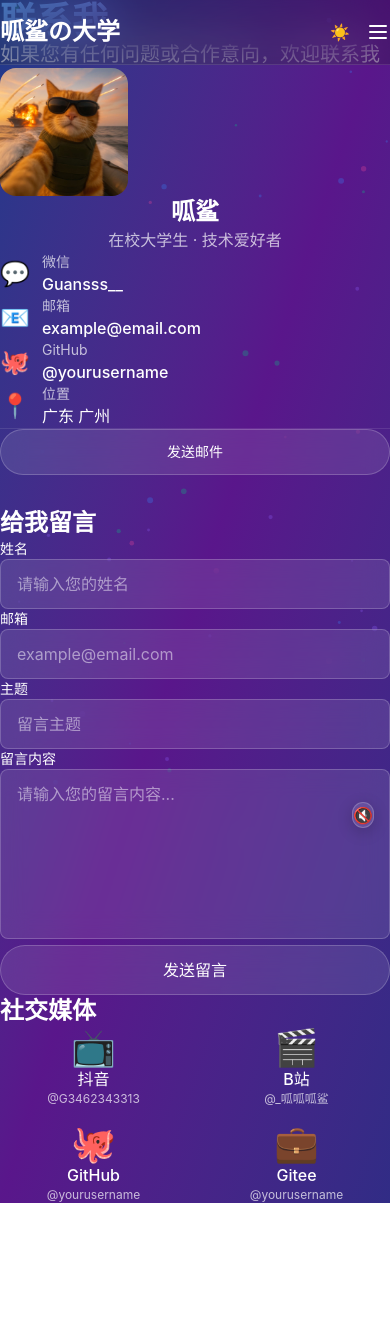
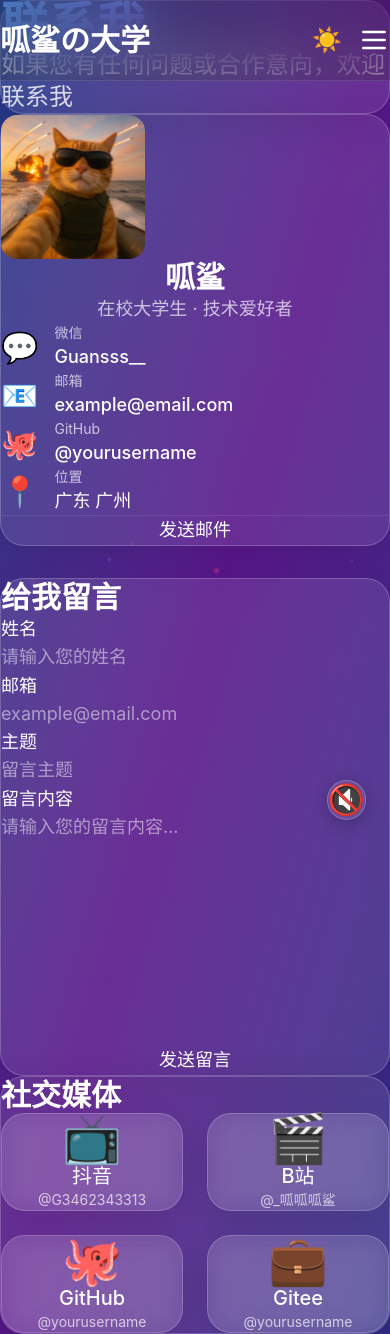
Before and after one commit to SamGuan3/my-college-life, a Vue app: page /contact in a window 390 px wide. Before the commit the page ends 1203 px from the top, so only its background shows below. Built offline with nearby package versions, Linux system fonts and the light colour scheme.

Commit message:
顶部字体显示不全

```diff
--- a/src/components/MusicPlayer.vue
+++ b/src/components/MusicPlayer.vue
@@ -1,13 +1,13 @@
 <template>
-  <div class="fixed bottom-4 right-4 z-50">
+  <div class="fixed bottom-6 right-6 z-50">
     <button
       @click="isPlaying = !isPlaying"
-      class="p-3 rounded-full hover:bg-white/20 transition-all"
+      class="p-4 rounded-full hover:bg-white/20 transition-all"
       :class="{ 'animate-pulse': isPlaying }"
       style="background: rgba(255, 255, 255, 0.1); backdrop-filter: blur(12px); border: 1px solid rgba(255, 255, 255, 0.2); box-shadow: 0 4px 16px rgba(0, 0, 0, 0.2);"
     >
-      <span v-if="isPlaying">🎵</span>
-      <span v-else>🔇</span>
+      <span class="text-3xl" v-if="isPlaying">🎵</span>
+      <span class="text-3xl" v-else>🔇</span>
     </button>
 
     <audio
@@ -17,14 +17,14 @@
       @timeupdate="updateProgress"
     ></audio>
 
-    <div v-if="showList" class="absolute bottom-16 right-0 p-4 w-64 rounded-3xl border border-white/20 bg-white/10 shadow-lg backdrop-blur-xl" style="background: rgba(255, 255, 255, 0.1); backdrop-filter: blur(12px); border: 1px solid rgba(255, 255, 255, 0.2);">
-      <h3 class="text-lg font-bold mb-3">播放列表</h3>
-      <div class="space-y-2">
+    <div v-if="showList" class="absolute bottom-20 right-0 p-6 w-72 rounded-3xl border border-white/20 bg-white/10 shadow-lg backdrop-blur-xl" style="background: rgba(255, 255, 255, 0.1); backdrop-filter: blur(12px); border: 1px solid rgba(255, 255, 255, 0.2);">
+      <h3 class="text-xl font-bold mb-6">播放列表</h3>
+      <div class="space-y-3">
         <button
           v-for="(song, index) in playlist"
           :key="index"
           @click="playSong(index)"
-          class="w-full text-left px-3 py-2 rounded-lg hover:bg-white/10 transition-all text-sm"
+          class="w-full text-left px-5 py-3 rounded-lg hover:bg-white/10 transition-all text-lg"
           :class="{ 'bg-white/10': currentIndex === index }"
         >
           {{ song.title }}
@@ -32,16 +32,16 @@
       </div>
     </div>
 
-    <div v-if="isPlaying" class="absolute bottom-16 right-0 p-3 w-64 rounded-3xl border border-white/20 bg-white/10 shadow-lg backdrop-blur-xl" style="background: rgba(255, 255, 255, 0.1); backdrop-filter: blur(12px); border: 1px solid rgba(255, 255, 255, 0.2);">
-      <div class="flex items-center gap-3 mb-2">
-        <span class="text-sm">{{ formatTime(currentTime) }}</span>
-        <div class="flex-1 h-1 bg-white/20 rounded-full overflow-hidden">
+    <div v-if="isPlaying" class="absolute bottom-20 right-0 p-5 w-72 rounded-3xl border border-white/20 bg-white/10 shadow-lg backdrop-blur-xl" style="background: rgba(255, 255, 255, 0.1); backdrop-filter: blur(12px); border: 1px solid rgba(255, 255, 255, 0.2);">
+      <div class="flex items-center gap-4 mb-3">
+        <span class="text-base">{{ formatTime(currentTime) }}</span>
+        <div class="flex-1 h-3 bg-white/20 rounded-full overflow-hidden">
           <div
             class="h-full transition-all"
             style="width: 60%; background: linear-gradient(to right, #3b82f6, #a855f7);"
           ></div>
         </div>
-        <span class="text-sm">{{ formatTime(duration) }}</span>
+        <span class="text-base">{{ formatTime(duration) }}</span>
       </div>
     </div>
   </div>
--- a/src/components/Navbar.vue
+++ b/src/components/Navbar.vue
@@ -3,18 +3,18 @@
     class="fixed top-0 left-0 right-0 z-50 border-b border-white/10 bg-black/20 backdrop-blur-xl"
   >
     <div class="mx-auto max-w-7xl px-6">
-      <div class="flex h-16 items-center justify-between">
+      <div class="flex h-20 items-center justify-between">
         <div class="flex items-center gap-8">
-          <router-link to="/" class="text-2xl font-bold text-white">
+          <router-link to="/" class="text-3xl font-bold text-white">
             {{ title }}
           </router-link>
 
-          <div class="hidden md:flex items-center gap-1">
+          <div class="hidden md:flex items-center gap-2">
             <router-link
               v-for="item in navItems"
               :key="item.path"
               :to="item.path"
-              class="rounded-lg px-4 py-2 text-sm font-medium text-white/80 transition-all hover:bg-white/10 hover:text-white"
+              class="nav-link rounded-lg px-6 py-3 text-lg font-medium text-white/80 transition-all hover:bg-white/10 hover:text-white"
               :class="{ 'bg-white/10 text-white': $route.path === item.path }"
             >
               {{ item.label }}
@@ -24,19 +24,19 @@
 
         <div class="flex items-center gap-4">
           <button
-            class="rounded-lg p-2 text-white hover:bg-white/20 transition-all"
+            class="glass-button rounded-lg p-3 text-white hover:bg-white/20"
             @click="toggleTheme"
             title="切换主题"
           >
-            <span v-if="isDark">☀️</span>
-            <span v-else>🌙</span>
+            <span class="text-2xl" v-if="isDark">☀️</span>
+            <span class="text-2xl" v-else>🌙</span>
           </button>
 
           <button
-            class="md:hidden rounded-lg p-2 text-white hover:bg-white/20"
+            class="md:hidden rounded-lg p-3 text-white hover:bg-white/20"
             @click="toggleMobileMenu"
           >
-            <svg class="h-6 w-6" fill="none" stroke="currentColor" viewBox="0 0 24 24">
+            <svg class="h-8 w-8" fill="none" stroke="currentColor" viewBox="0 0 24 24">
               <path
                 stroke-linecap="round"
                 stroke-linejoin="round"
@@ -48,13 +48,13 @@
         </div>
       </div>
 
-      <div v-if="mobileMenuOpen" class="md:hidden border-t border-white/10 py-4">
-        <div class="flex flex-col gap-2">
+      <div v-if="mobileMenuOpen" class="md:hidden border-t border-white/10 py-6">
+        <div class="flex flex-col gap-3">
           <router-link
             v-for="item in navItems"
             :key="item.path"
             :to="item.path"
-            class="rounded-lg px-4 py-2 text-sm font-medium text-white/80 transition-all hover:bg-white/10 hover:text-white"
+            class="rounded-lg px-6 py-4 text-lg font-medium text-white/80 transition-all hover:bg-white/10 hover:text-white"
             :class="{ 'bg-white/10 text-white': $route.path === item.path }"
             @click="mobileMenuOpen = false"
           >
@@ -96,11 +96,3 @@ const toggleTheme = () => {
   isDark.value = !isDark.value
 }
 </script>
-
-<style scoped>
-.glass-button {
-  background: rgba(255, 255, 255, 0.1);
-  backdrop-filter: blur(12px);
-  border: 1px solid rgba(255, 255, 255, 0.2);
-}
-</style>
--- a/src/pages/Contact.vue
+++ b/src/pages/Contact.vue
@@ -1,57 +1,57 @@
 <template>
-  <div class="min-h-screen pt-16">
+  <div class="min-h-screen pt-20">
     <div class="mx-auto max-w-7xl px-6 py-12">
-      <div class="glass-card p-8 mb-8">
-        <h1 class="text-4xl md:text-5xl font-bold mb-4 text-gradient">
+      <div class="glass-card p-10 mb-10">
+        <h1 class="text-5xl md:text-6xl font-bold mb-6 text-gradient">
           联系我
         </h1>
-        <p class="text-xl text-white/80">
+        <p class="text-2xl text-white/80">
           如果您有任何问题或合作意向，欢迎联系我
         </p>
       </div>
 
       <div class="grid grid-cols-1 lg:grid-cols-12 gap-8">
         <div class="lg:col-span-4">
-          <div class="glass-card p-6 sticky top-24">
-            <div class="text-center mb-6">
-              <img src="/cat.jpg" alt="呱鲨" class="w-32 h-32 rounded-2xl object-cover mx-auto mb-4" />
-              <h2 class="text-2xl font-bold mb-2">呱鲨</h2>
-              <p class="text-white/70">在校大学生 · 技术爱好者</p>
+          <div class="glass-card p-8 sticky top-24">
+            <div class="text-center mb-8">
+              <img src="/cat.jpg" alt="呱鲨" class="w-36 h-36 rounded-2xl object-cover mx-auto mb-6" />
+              <h2 class="text-3xl font-bold mb-3">呱鲨</h2>
+              <p class="text-lg text-white/70">在校大学生 · 技术爱好者</p>
             </div>
 
-            <div class="space-y-4">
-              <div class="flex items-center gap-3">
-                <span class="text-2xl">💬</span>
+            <div class="space-y-6">
+              <div class="flex items-center gap-4">
+                <span class="text-3xl">💬</span>
                 <div>
-                  <div class="text-sm text-white/70">微信</div>
-                  <div class="font-medium">Guansss__</div>
+                  <div class="text-sm text-white/70 mb-1">微信</div>
+                  <div class="text-lg font-medium">Guansss__</div>
                 </div>
               </div>
-              <div class="flex items-center gap-3">
-                <span class="text-2xl">📧</span>
+              <div class="flex items-center gap-4">
+                <span class="text-3xl">📧</span>
                 <div>
-                  <div class="text-sm text-white/70">邮箱</div>
-                  <div class="font-medium">example@email.com</div>
+                  <div class="text-sm text-white/70 mb-1">邮箱</div>
+                  <div class="text-lg font-medium">example@email.com</div>
                 </div>
               </div>
-              <div class="flex items-center gap-3">
-                <span class="text-2xl">🐙</span>
+              <div class="flex items-center gap-4">
+                <span class="text-3xl">🐙</span>
                 <div>
-                  <div class="text-sm text-white/70">GitHub</div>
-                  <div class="font-medium">@yourusername</div>
+                  <div class="text-sm text-white/70 mb-1">GitHub</div>
+                  <div class="text-lg font-medium">@yourusername</div>
                 </div>
               </div>
-              <div class="flex items-center gap-3">
-                <span class="text-2xl">📍</span>
+              <div class="flex items-center gap-4">
+                <span class="text-3xl">📍</span>
                 <div>
-                  <div class="text-sm text-white/70">位置</div>
-                  <div class="font-medium">广东 广州</div>
+                  <div class="text-sm text-white/70 mb-1">位置</div>
+                  <div class="text-lg font-medium">广东 广州</div>
                 </div>
               </div>
             </div>
 
-            <div class="border-t border-white/10 pt-4 mt-6">
-              <button class="w-full glass-button py-3 text-sm hover:bg-white/20">
+            <div class="border-t border-white/10 pt-6 mt-8">
+              <button class="w-full glass-button py-4 text-lg hover:bg-white/20">
                 发送邮件
               </button>
             </div>
@@ -59,57 +59,100 @@
         </div>
 
         <div class="lg:col-span-8">
-          <div class="glass-card p-8">
-            <h2 class="text-2xl font-bold mb-6">给我留言</h2>
-            <form @submit.prevent="submitForm" class="space-y-6">
+          <div class="glass-card p-10">
+            <h2 class="text-3xl font-bold mb-8">给我留言</h2>
+            <form @submit.prevent="submitForm" class="space-y-8">
               <div>
-                <label class="block text-sm font-medium mb-2">姓名</label>
-                <input v-model="form.name" type="text" placeholder="请输入您的姓名" class="glass-input w-full" required />
+                <label class="block text-lg font-medium mb-3">姓名</label>
+                <input
+                  v-model="form.name"
+                  type="text"
+                  placeholder="请输入您的姓名"
+                  class="glass-input w-full py-4 px-6 text-lg"
+                  required
+                />
               </div>
+
               <div>
-                <label class="block text-sm font-medium mb-2">邮箱</label>
-                <input v-model="form.email" type="email" placeholder="example@email.com" class="glass-input w-full" required />
+                <label class="block text-lg font-medium mb-3">邮箱</label>
+                <input
+                  v-model="form.email"
+                  type="email"
+                  placeholder="example@email.com"
+                  class="glass-input w-full py-4 px-6 text-lg"
+                  required
+                />
               </div>
+
               <div>
-                <label class="block text-sm font-medium mb-2">主题</label>
-                <input v-model="form.subject" type="text" placeholder="留言主题" class="glass-input w-full" required />
+                <label class="block text-lg font-medium mb-3">主题</label>
+                <input
+                  v-model="form.subject"
+                  type="text"
+                  placeholder="留言主题"
+                  class="glass-input w-full py-4 px-6 text-lg"
+                  required
+                />
               </div>
+
               <div>
-                <label class="block text-sm font-medium mb-2">留言内容</label>
-                <textarea v-model="form.message" rows="6" placeholder="请输入您的留言内容..." class="glass-input w-full resize-none" required></textarea>
+                <label class="block text-lg font-medium mb-3">留言内容</label>
+                <textarea
+                  v-model="form.message"
+                  rows="8"
+                  placeholder="请输入您的留言内容..."
+                  class="glass-input w-full py-4 px-6 text-lg resize-none"
+                  required
+                ></textarea>
               </div>
-              <button type="submit" class="w-full glass-button py-3 text-white hover:bg-white/20 transition-all">
+
+              <button
+                type="submit"
+                class="w-full glass-button py-4 text-lg text-white hover:bg-white/20 transition-all"
+              >
                 发送留言
               </button>
             </form>
 
-            <div v-if="submitted" class="mt-6 p-4 bg-green-500/20 border border-green-400/30 rounded-lg">
-              <p class="text-green-300 text-center">留言已发送，感谢您的反馈！</p>
+            <div v-if="submitted" class="mt-8 p-6 bg-green-500/20 border border-green-400/30 rounded-lg">
+              <p class="text-green-300 text-lg text-center">留言已发送，感谢您的反馈！</p>
             </div>
           </div>
 
-          <div class="glass-card p-8 mt-8">
-            <h2 class="text-2xl font-bold mb-6">社交媒体</h2>
-            <div class="grid grid-cols-2 md:grid-cols-4 gap-4">
-              <a href="#" class="glass-card p-6 text-center hover:bg-white/15 transition-all">
-                <div class="text-4xl mb-2">📺</div>
-                <div class="font-medium">抖音</div>
-                <div class="text-xs text-white/70 mt-1">@G3462343313</div>
+          <div class="glass-card p-10 mt-10">
+            <h2 class="text-3xl font-bold mb-8">社交媒体</h2>
+            <div class="grid grid-cols-2 md:grid-cols-4 gap-6">
+              <a
+                href="#"
+                class="glass-card p-8 text-center hover:bg-white/15 transition-all"
+              >
+                <div class="text-5xl mb-4">📺</div>
+                <div class="text-xl font-medium">抖音</div>
+                <div class="text-sm text-white/70 mt-2">@G3462343313</div>
               </a>
-              <a href="#" class="glass-card p-6 text-center hover:bg-white/15 transition-all">
-                <div class="text-4xl mb-2">🎬</div>
-                <div class="font-medium">B站</div>
-                <div class="text-xs text-white/70 mt-1">@_呱呱呱鲨</div>
+              <a
+                href="#"
+                class="glass-card p-8 text-center hover:bg-white/15 transition-all"
+              >
+                <div class="text-5xl mb-4">🎬</div>
+                <div class="text-xl font-medium">B站</div>
+                <div class="text-sm text-white/70 mt-2">@_呱呱呱鲨</div>
               </a>
-              <a href="#" class="glass-card p-6 text-center hover:bg-white/15 transition-all">
-                <div class="text-4xl mb-2">🐙</div>
-                <div class="font-medium">GitHub</div>
-                <div class="text-xs text-white/70 mt-1">@yourusername</div>
+              <a
+                href="#"
+                class="glass-card p-8 text-center hover:bg-white/15 transition-all"
+              >
+                <div class="text-5xl mb-4">🐙</div>
+                <div class="text-xl font-medium">GitHub</div>
+                <div class="text-sm text-white/70 mt-2">@yourusername</div>
               </a>
-              <a href="#" class="glass-card p-6 text-center hover:bg-white/15 transition-all">
-                <div class="text-4xl mb-2">💼</div>
-                <div class="font-medium">Gitee</div>
-                <div class="text-xs text-white/70 mt-1">@yourusername</div>
+              <a
+                href="#"
+                class="glass-card p-8 text-center hover:bg-white/15 transition-all"
+              >
+                <div class="text-5xl mb-4">💼</div>
+                <div class="text-xl font-medium">Gitee</div>
+                <div class="text-sm text-white/70 mt-2">@yourusername</div>
               </a>
             </div>
           </div>
@@ -140,40 +183,3 @@ const submitForm = () => {
   }, 3000)
 }
 </script>
-
-<style scoped>
-.glass-input {
-  background: rgba(255, 255, 255, 0.1);
-  backdrop-filter: blur(12px);
-  border: 1px solid rgba(255, 255, 255, 0.2);
-  padding: 0.75rem 1rem;
-  border-radius: 0.5rem;
-  color: white;
-  width: 100%;
-}
-
-.glass-input::placeholder {
-  color: rgba(255, 255, 255, 0.5);
-}
-
-.glass-input:focus {
-  outline: none;
-  border-color: rgba(96, 165, 250, 0.5);
-  box-shadow: 0 0 0 3px rgba(96, 165, 250, 0.1);
-}
-
-.glass-button {
-  background: rgba(255, 255, 255, 0.1);
-  backdrop-filter: blur(12px);
-  border: 1px solid rgba(255, 255, 255, 0.2);
-  padding: 0.75rem 1.5rem;
-  border-radius: 9999px;
-}
-
-.text-gradient {
-  background: linear-gradient(135deg, #60a5fa 0%, #a855f7 100%);
-  -webkit-background-clip: text;
-  -webkit-text-fill-color: transparent;
-  background-clip: text;
-}
-</style>
--- a/src/style.css
+++ b/src/style.css
@@ -18,10 +18,26 @@
     box-sizing: border-box;
   }
 
+  html {
+    font-size: 16px;
+    line-height: 1.5;
+  }
+
   body {
     color: white;
     -webkit-font-smoothing: antialiased;
     font-family: 'Inter', system-ui, -apple-system, sans-serif;
+    line-height: 1.8;
+    overflow-x: hidden;
+  }
+
+  h1, h2, h3, h4, h5, h6 {
+    line-height: 1.4;
+    font-weight: 700;
+  }
+
+  p {
+    line-height: 1.8;
   }
 }
 
@@ -39,3 +55,18 @@ body {
   min-height: 100vh;
   background: linear-gradient(135deg, #1e3a5f 0%, #2d1b4e 50%, #1a1a2e 100%);
 }
+
+.glass-card {
+  background: rgba(255, 255, 255, 0.1);
+  backdrop-filter: blur(12px);
+  border: 1px solid rgba(255, 255, 255, 0.2);
+  border-radius: 24px;
+  box-shadow: 0 8px 32px rgba(0, 0, 0, 0.1);
+}
+
+.text-gradient {
+  background: linear-gradient(135deg, #60a5fa 0%, #a855f7 100%);
+  -webkit-background-clip: text;
+  -webkit-text-fill-color: transparent;
+  background-clip: text;
+}
```
Also changed, not shown: src/pages/Experience.vue (+34 -43 lines), src/pages/Home.vue (+64 -73 lines), src/pages/Projects.vue (+26 -41 lines), 5 other files (tests, documents, lock files or other folders).
